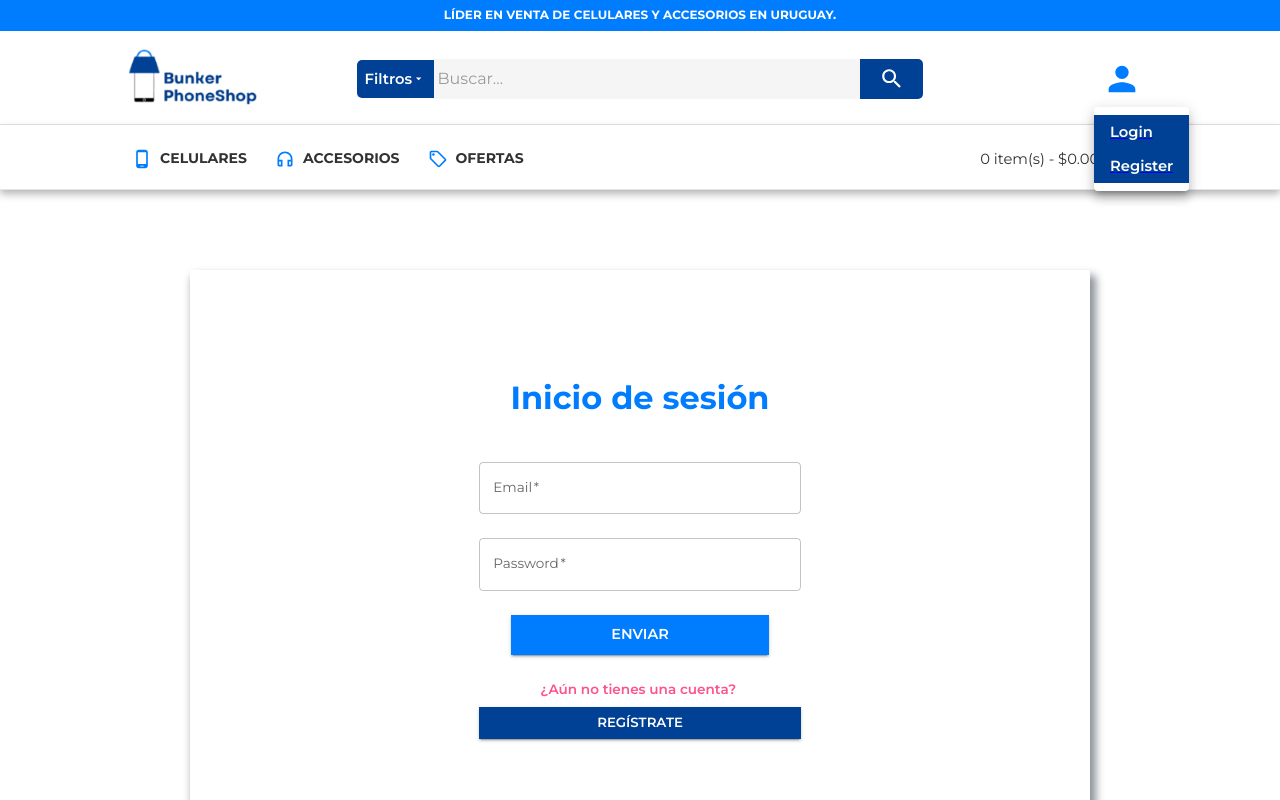
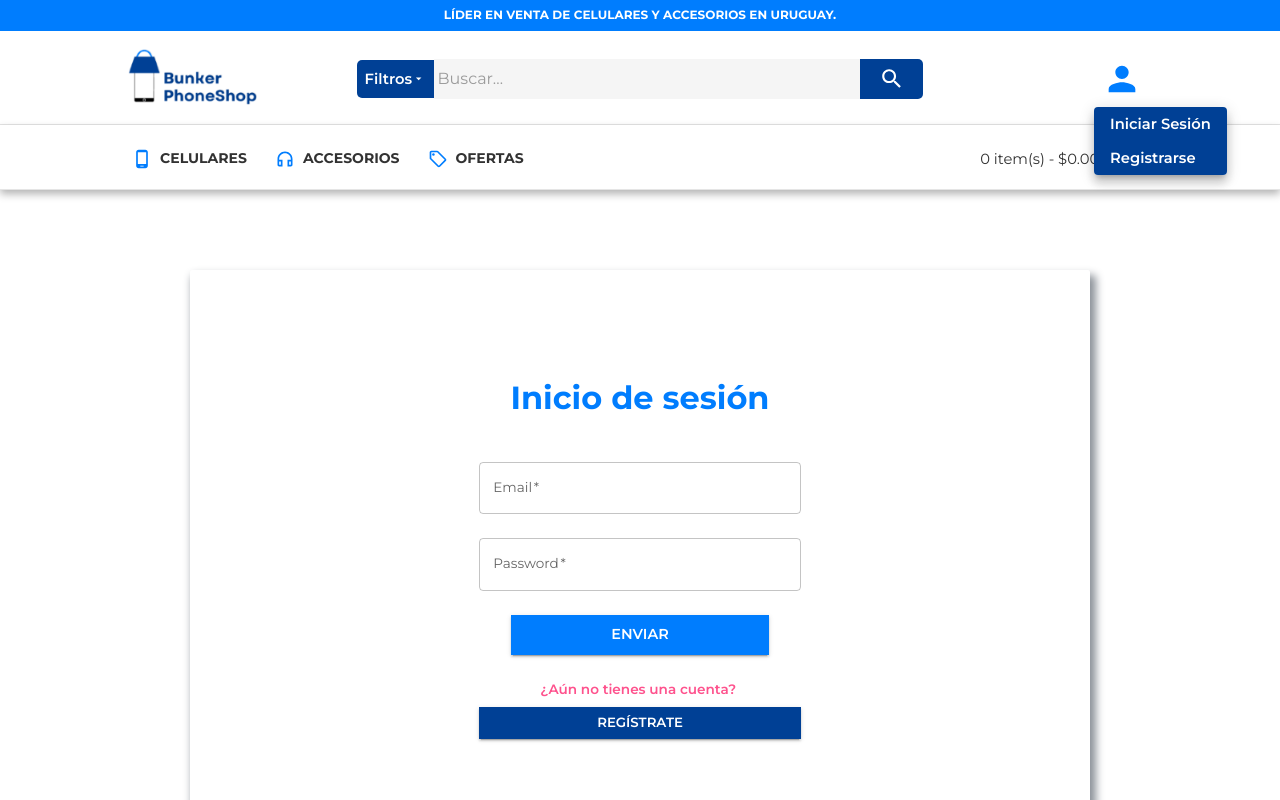
Before and after one commit to ValentinAlvarez-Portfolio/Bunker_PhoneShop, a React (Vite) app: page /#/login in a window 1280 px wide. Both pictures are taken after a click on the button 1123 px from the left and 78 px from the top of the page. Shown: the top 800 px of the page. Built offline with nearby package versions, Linux system fonts and the light colour scheme; no server answers.

Commit message:
Se carga primer versión de readme y modificación en el footer

```diff
--- a/src/components/Footer/Footer.jsx
+++ b/src/components/Footer/Footer.jsx
@@ -14,6 +14,7 @@ const Footer = () => {
             flexDirection: 'row',
             alignItems: 'center',
             justifyContent: 'center',
+            mt: '10rem'
         },
 
         styledTypography: {
@@ -26,7 +27,6 @@ const Footer = () => {
             color: theme.palette.secondary.light,
             textAlign: 'center',
             fontSize: theme.typography.fontSize.xs,
-            marginBottom: '1rem',
             fontFamily: theme.typography.fontFamily.regular,
         },
 
@@ -34,8 +34,10 @@ const Footer = () => {
 
     return (
         <>
-            <SVG viewBox="0 0 1440 320" />
-            <Container maxWidth="xxl">
+
+            <Container maxWidth="xxl" sx={{
+                mb: "-8rem"
+            }}>
                 <Box sx={styledFooter.styledBox}>
                     <Link to="/">
                         <img src={logo[0].imgPath} alt={logo[0].label} />
@@ -89,7 +91,7 @@ const Footer = () => {
                 </Box>
             </Container>
 
-
+            <SVG viewBox="0 0 1440 320" />
         </>
     )
 }
--- a/src/components/Footer/SVG.jsx
+++ b/src/components/Footer/SVG.jsx
@@ -1,8 +1,11 @@
 
-{/* Se importa la imagen del footer. */ }
 const SVG = () => {
     return (
-        <svg xmlns="http://www.w3.org/2000/svg" viewBox="0 0 1440 320" ><path fill="#007DFE" fillOpacity="1" d="M0,192L34.3,213.3C68.6,235,137,277,206,266.7C274.3,256,343,192,411,176C480,160,549,192,617,197.3C685.7,203,754,181,823,165.3C891.4,149,960,139,1029,149.3C1097.1,160,1166,192,1234,202.7C1302.9,213,1371,203,1406,197.3L1440,192L1440,0L1405.7,0C1371.4,0,1303,0,1234,0C1165.7,0,1097,0,1029,0C960,0,891,0,823,0C754.3,0,686,0,617,0C548.6,0,480,0,411,0C342.9,0,274,0,206,0C137.1,0,69,0,34,0L0,0Z"></path></svg>
+        <svg xmlns="http://www.w3.org/2000/svg" viewBox="0 0 1440 320" >
+            <g transform="scale(1,-1) translate(0,-320)">
+                <path fill="#007DFE" fillOpacity="0.75" d="M0,192L34.3,213.3C68.6,235,137,277,206,266.7C274.3,256,343,192,411,176C480,160,549,192,617,197.3C685.7,203,754,181,823,165.3C891.4,149,960,139,1029,149.3C1097.1,160,1166,192,1234,202.7C1302.9,213,1371,203,1406,197.3L1440,192L1440,0L1405.7,0C1371.4,0,1303,0,1234,0C1165.7,0,1097,0,1029,0C960,0,891,0,823,0C754.3,0,686,0,617,0C548.6,0,480,0,411,0C342.9,0,274,0,206,0C137.1,0,69,0,34,0L0,0Z"></path>
+            </g>
+        </svg>
     )
 }
 
--- a/src/components/Header/Dropdown/Dropdown.jsx
+++ b/src/components/Header/Dropdown/Dropdown.jsx
@@ -59,7 +59,6 @@ const Dropdown = (props) => {
                               borderRadius: '0px',
                               marginTop: '0.5rem',
                         },
-                        padding: '0rem',
                   },
                   navbar: {
                         '& .MuiPaper-root': {
@@ -68,7 +67,6 @@ const Dropdown = (props) => {
                               borderRadius: '0px',
                               marginTop: '0.5rem',
                         },
-                        padding: '0rem',
                   }
             },
 
@@ -107,7 +105,7 @@ const Dropdown = (props) => {
                         <>
                               <IconButton
                                     id="filter-button"
-                                    aria-controls={open ? 'users-menu' : undefined}
+                                    aria-controls={open ? 'filter-menu' : undefined}
                                     aria-haspopup="true"
                                     aria-expanded={open ? 'true' : undefined}
                                     onClick={handleOpen}
@@ -144,7 +142,13 @@ const Dropdown = (props) => {
                         MenuListProps={{
                               'aria-labelledby': props.type === 'menuFilters' ? 'menu-button' : 'navbar-button',
                         }}
-                        sx={styledDropdowns.styledMenu[props.type]}
+                        sx={{
+                              ...styledDropdowns.styledMenu[props.type],
+                              '& .MuiList-padding': {
+                                    paddingTop: 0,
+                                    paddingBottom: 0,
+                              },
+                        }}
                   >
 
                         {props.children}
--- a/src/components/Header/Dropdown/ItemsMenu/ItemsMenu.jsx
+++ b/src/components/Header/Dropdown/ItemsMenu/ItemsMenu.jsx
@@ -51,32 +51,25 @@ const ItemsMenu = (props) => {
             return (
                   <Dropdown type={"menuUsers"}>
                         {isAuthenticated ? (
-                              <Box>
-                                    <Link sx={{
-                                          textDecoration: "none",
-                                    }} to={'/profile'}>
-                                          <MenuItem key="profile" sx={styledMenuItems} > Profile </MenuItem>
+                              <Box sx={{
+                                    textDecoration: "none"
+                              }}>
+                                    <Link style={{ textDecoration: "none" }}
+                                          to={'/profile'}>
+                                          <MenuItem key="profile" sx={styledMenuItems} > Perfil </MenuItem>
                                     </Link>
-                                    <Link sx={{
-                                          textDecoration: "none",
-                                    }} to={'/orders'}>
-                                          <MenuItem key="orders" sx={styledMenuItems} > Orders </MenuItem>
+                                    <Link style={{ textDecoration: "none" }} to={'/orders'}>
+                                          <MenuItem key="orders" sx={styledMenuItems} > Mis Órdenes </MenuItem>
                                     </Link>
-                                    <Link sx={{
-                                          textDecoration: "none"
-                                    }} onClick={logout} ><MenuItem key="logout" sx={styledMenuItems} > Logout </MenuItem></Link>
+                                    <Link style={{ textDecoration: "none" }} onClick={logout} ><MenuItem key="logout" sx={styledMenuItems} > Cerrar sesión </MenuItem></Link>
                               </Box>
                         ) : (
                               <Box>
-                                    <Link sx={{
-                                          textDecoration: "none",
-                                    }} to={'/login'} >
-                                          <MenuItem key="login" sx={styledMenuItems} > Login </MenuItem>
+                                    <Link style={{ textDecoration: "none" }} to={'/login'} >
+                                          <MenuItem key="login" sx={styledMenuItems} > Iniciar Sesión </MenuItem>
                                     </Link>
-                                    <Link sx={{
-                                          textDecoration: "none",
-                                    }} to={'/register'}>
-                                          <MenuItem key="login" sx={styledMenuItems} > Register </MenuItem>
+                                    <Link style={{ textDecoration: "none" }} to={'/register'}>
+                                          <MenuItem key="login" sx={styledMenuItems} > Registrarse </MenuItem>
                                     </Link>
                               </Box>
                         )}
```
Also changed, not shown: 1 other file (tests, documents, lock files or other folders).
